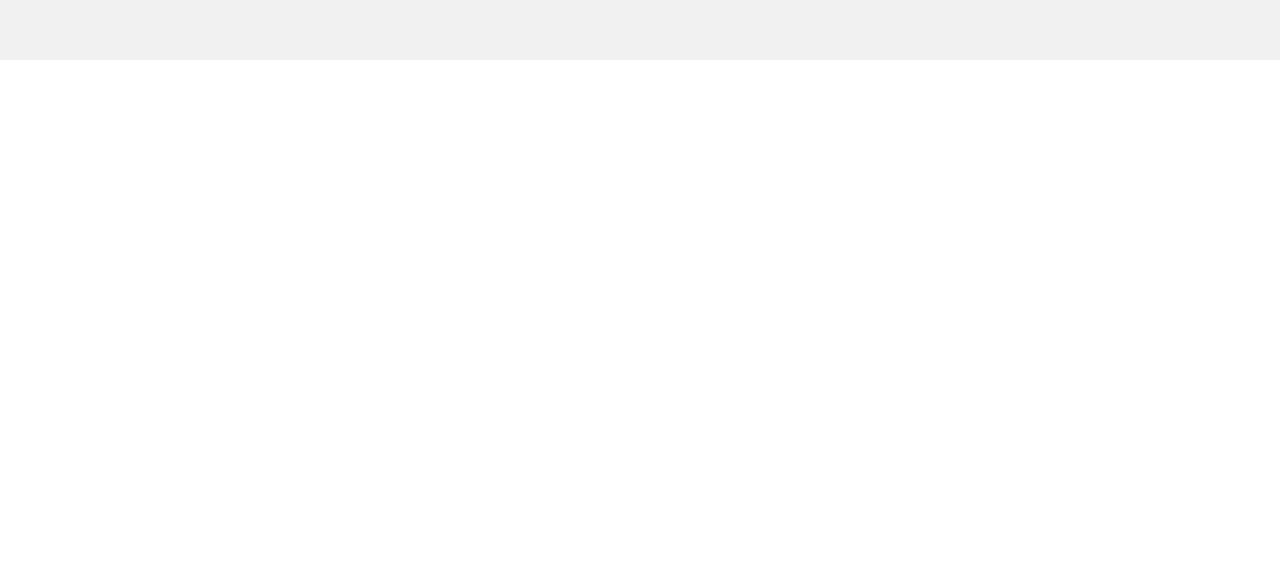
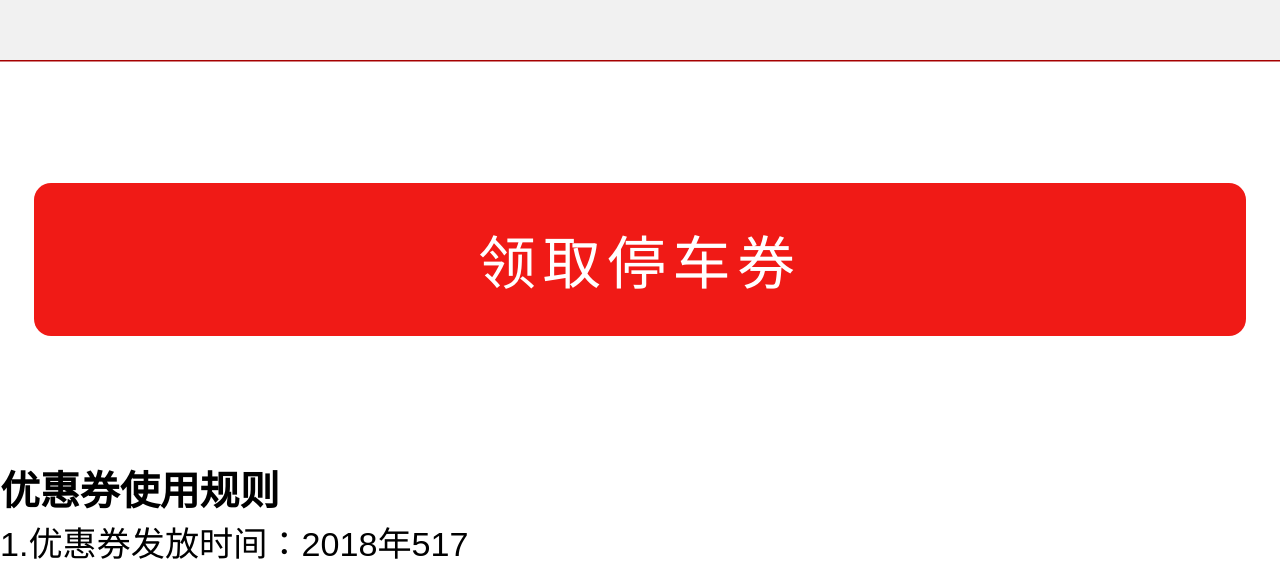
Before and after one commit to SnowBeatRain/sps_active, a plain HTML site: page index.html in a window 1280 px wide. Shown: the part 1123-1689 px from the top of the page. Before the commit the page ends 1183 px from the top, so only its background shows below. Drawn offline with nearby package versions, Linux system fonts and the light colour scheme.

Commit message:
中途提交优惠券规则未完成

```diff
--- a/css/index.css
+++ b/css/index.css
@@ -1,13 +1,37 @@
-.banner{
+/* banner */
+
+.banner {
   width: 100%;
 }
-.banner img{
+
+.banner img {
   width: 100%;
-  display:block
+  display: block
 }
-.ticketList{
+
+/* 优惠券滚动列表 */
+
+.ticketList {
   width: 100%;
   height: 11rem;
   background-color: #f1f1f1;
   box-shadow: 0px 1.5px #a50000;
 }
+
+/*  */
+
+.getTicket {
+  width: 100%;
+  text-align: center;
+}
+
+.getTicket button {
+  width: calc(100% - 2rem);
+  height: 4.5rem;
+  border-radius: .5rem;
+  margin: 3.6rem auto;
+  color: #fff;
+  font-size: 1.7rem;
+  letter-spacing: 0.2rem;
+  background-color: #f01a16;
+}
--- a/index.html
+++ b/index.html
@@ -18,6 +18,18 @@
     <div class="ticketList">
 
     </div>
+    <!-- 领取按钮 -->
+    <div class="getTicket">
+        <button>领取停车券</button>
+    </div>
+    <!-- 使用规则 -->
+    <div>
+        <h3>优惠券使用规则</h3>
+        <p>1.优惠券发放时间：2018年517</p>
+        <p></p>
+        <p></p>
+        <p></p>
+    </div>
   </div>
 </body>
 <script src="https://cdn.bootcss.com/jquery/3.1.0/jquery.min.js"></script>
```
